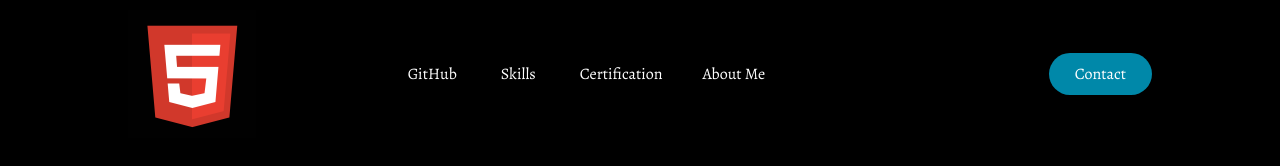
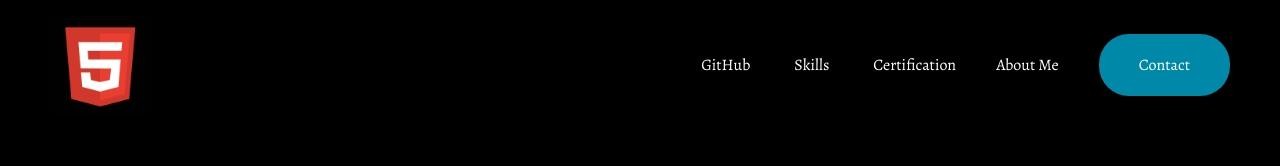
Before and after one commit to TimothyLai1121/Portfolio-Challenge-02, a plain HTML site: page Front-Page/index.html in a window 1280 px wide. Drawn offline with nearby package versions, Linux system fonts and the light colour scheme.

Commit message:
commiting header and navbar

```diff
--- a/Front-Page/assets/css/style.css
+++ b/Front-Page/assets/css/style.css
@@ -1,5 +1,6 @@
  @import url('https://fonts.googleapis.com/css2?family=Alegreya:ital@0;1&display=swap');
  /* I googled which fonts are best for website and I picked out Alegreya */
+ /* standard @media, I will go with 768px and 760px again since my challenge 01, that was my gold standard and caused me to learn more */
 
  * {
     box-sizing: border-box;
@@ -20,12 +21,14 @@
     display: flex;
     justify-content: space-between;
     align-items: center;
-    padding: 10px 10%;
+    padding: 15px 50px;
+    /* padding on 15px 50px 15px 50p */
  }
 /* practicing on flex */
 
 .logo {
     cursor: pointer;
+    margin-right: auto;
 }
 
 .nav__links {
@@ -49,15 +52,23 @@
 }
 
 button {
-    padding: 10px 26px;
+    padding: 20px 40px; /* without padding, the button won't complete */
     background-color: rgba(0,136,169,1);
     /* rgba because they have alpha value. Use opacity more for less boring */
     border: none;
     border-radius: 30px;
     cursor: pointer;
     transition: all 0.3s ease 0s;
+    margin-left: 20px;
 }
 
 button:hover {
     background-color: green;
 }
+
+/* HEADER AND NAV */
+/*
+@media only screen and (max-width: 760px;) {
+
+}
+*/
--- a/Front-Page/index.html
+++ b/Front-Page/index.html
@@ -18,7 +18,10 @@
     </head>
     <body>
         <header>
-            <img class="logo" src="./assets/icons/html5.ico" alt="logo"/>
+            <img class="logo" src="./assets/icons/html5.ico" alt="logo" width="100px" height='100px'/>
+            <!-- logo is 128px, attempt to resize to 100px all around.-->
+            <!-- adding width in height did work. Will resizing with css since @media might mess up-->
+
             <nav>
                 <ul class="nav__links">
                     <li><a href="#">GitHub</a></li>
@@ -28,7 +31,12 @@
                 </ul>
             </nav>
             <a class="cta" href="#"><button>Contact</button></a>
+        <section>
+
+        </section>
         </header>
+
+
     </body>
 
 
```
